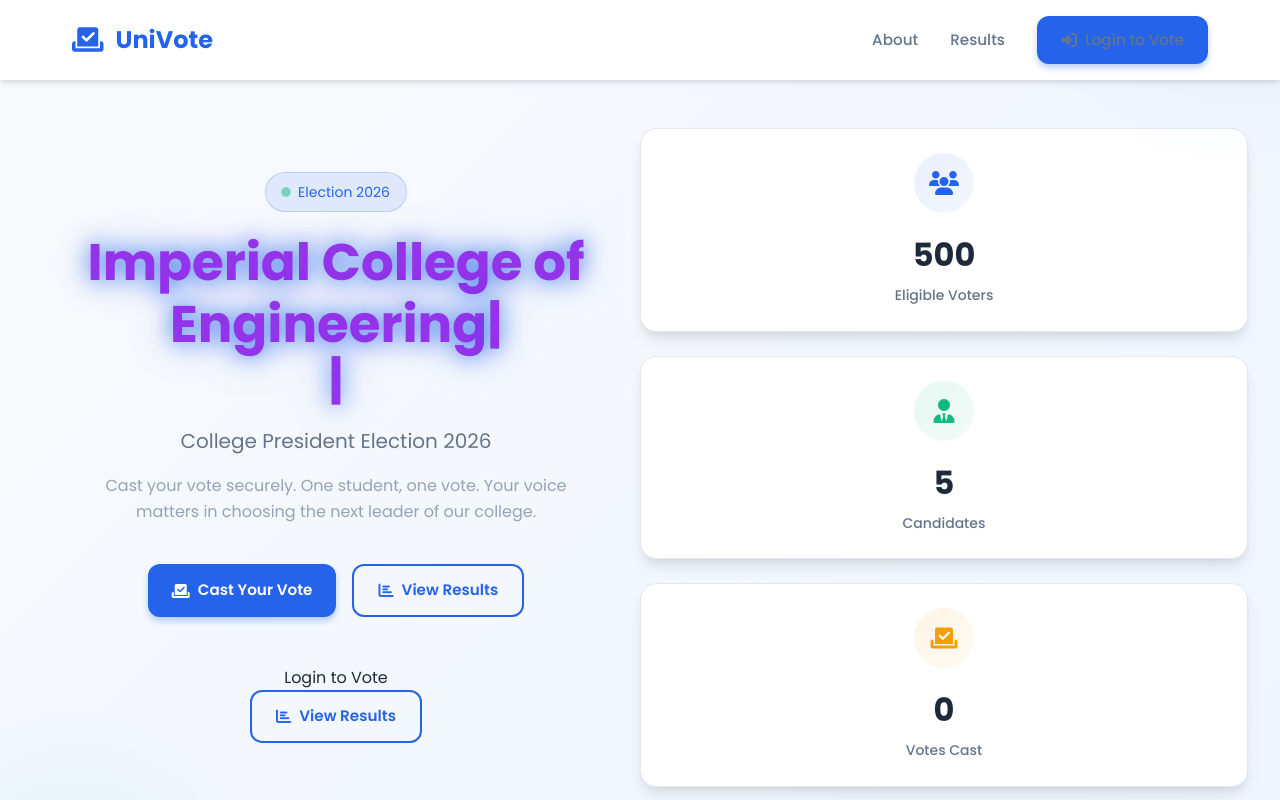
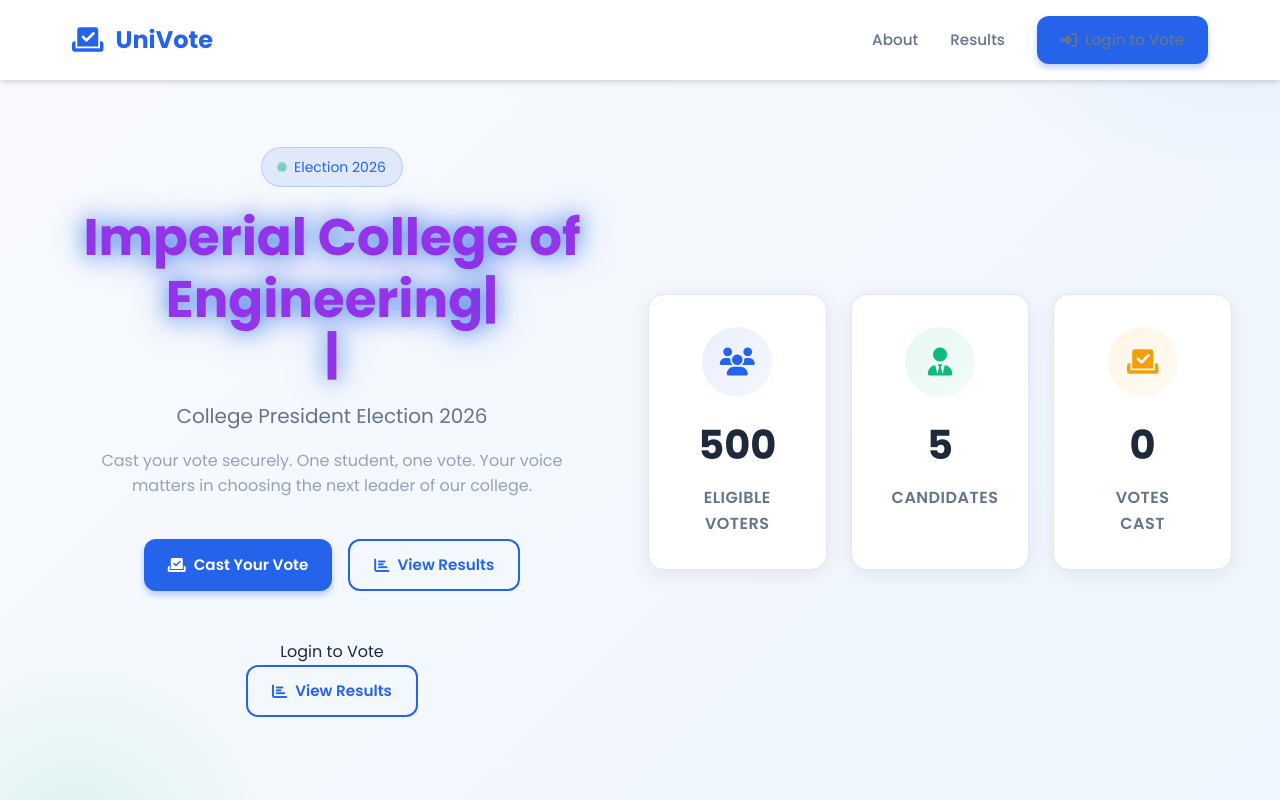
Before and after one commit to mariyarahman127-stack/Imperial_vote_project_maria, a website: page public/index.html in a window 1280 px wide. Shown: the top 800 px of the page. Drawn offline with Linux system fonts and the light colour scheme; no server answers.

Commit message:
Make stats boxes professional with side by side layout

```diff
--- a/public/index.html
+++ b/public/index.html
@@ -346,31 +346,36 @@
            ===================================================== */
 
         .stats-container {
-            display: grid;
-            grid-template-columns: 1fr;
+            display: flex;
+            justify-content: center;
             gap: 1.5rem;
             width: 100%;
-            max-width: 800px;
+            max-width: 900px;
+            flex-wrap: wrap;
+            padding: 0 1rem;
         }
 
         .stat-card {
             background: var(--surface);
             border-radius: var(--radius-lg);
-            padding: 1.5rem;
-            box-shadow: var(--shadow-lg);
+            padding: 2rem 2.5rem;
+            box-shadow: 0 4px 20px rgba(0,0,0,0.08);
             text-align: center;
-            transition: var(--transition);
+            transition: all 0.3s ease;
             border: 1px solid var(--border);
+            min-width: 200px;
+            flex: 1;
+            max-width: 280px;
         }
 
         .stat-card:hover {
-            transform: translateY(-5px);
-            box-shadow: var(--shadow-xl);
+            transform: translateY(-8px);
+            box-shadow: 0 8px 30px rgba(0,0,0,0.12);
         }
 
         .stat-icon {
-            width: 60px;
-            height: 60px;
+            width: 70px;
+            height: 70px;
             margin: 0 auto 1rem;
             background: linear-gradient(135deg, rgba(37, 99, 235, 0.1), rgba(37, 99, 235, 0.05));
             border-radius: 50%;
@@ -378,7 +383,7 @@
             align-items: center;
             justify-content: center;
             color: var(--primary);
-            font-size: 1.5rem;
+            font-size: 1.75rem;
         }
 
         .stat-icon.users {
@@ -397,16 +402,19 @@
         }
 
         .stat-number {
-            font-size: 2rem;
-            font-weight: 700;
+            font-size: 2.5rem;
+            font-weight: 800;
             color: var(--text-primary);
-            margin-bottom: 0.25rem;
+            margin-bottom: 0.5rem;
+            font-family: 'Poppins', sans-serif;
         }
 
         .stat-label {
-            font-size: 0.875rem;
+            font-size: 1rem;
             color: var(--text-secondary);
-            font-weight: 500;
+            font-weight: 600;
+            text-transform: uppercase;
+            letter-spacing: 0.5px;
         }
 
         /* =====================================================
@@ -540,6 +548,13 @@
            Responsive Design
            ===================================================== */
 
+        .stat-card {
+            min-width: 150px;
+            max-width: 100%;
+            flex: none;
+            width: calc(33.333% - 1rem);
+        }
+
         @media (max-width: 768px) {
             .nav-container {
                 padding: 1rem;
@@ -573,13 +588,19 @@
                 justify-content: center;
             }
 
-            .stats-container {
-                grid-template-columns: 1fr;
-                gap: 1rem;
+.stats-container {
+                flex-direction: column;
+                align-items: center;
             }
 
             .stat-card {
-                padding: 1.25rem;
+                width: 100%;
+                max-width: 300px;
+                padding: 1.5rem;
+            }
+
+            .stat-number {
+                font-size: 2rem;
             }
 
             .steps-container {
```
